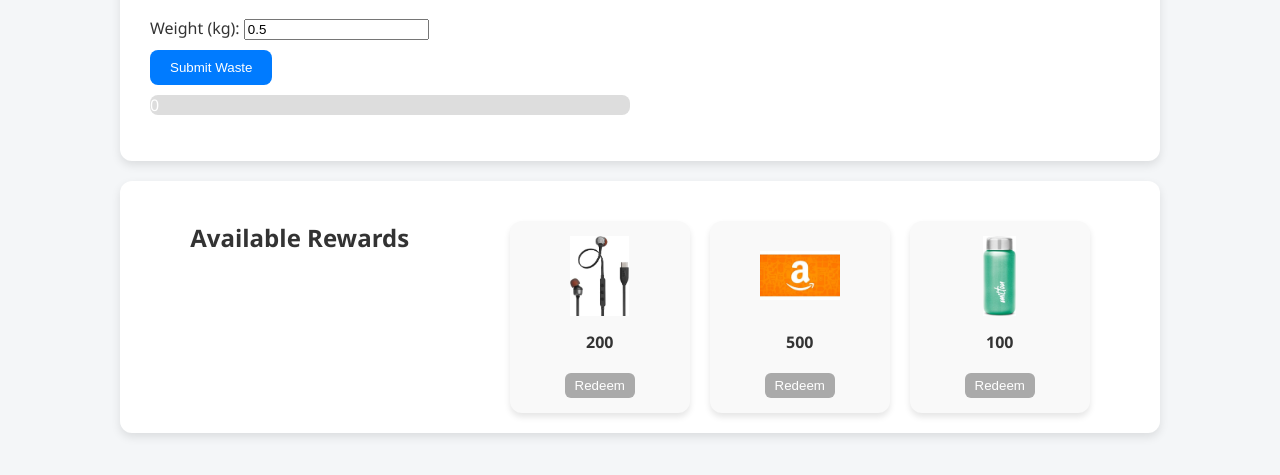
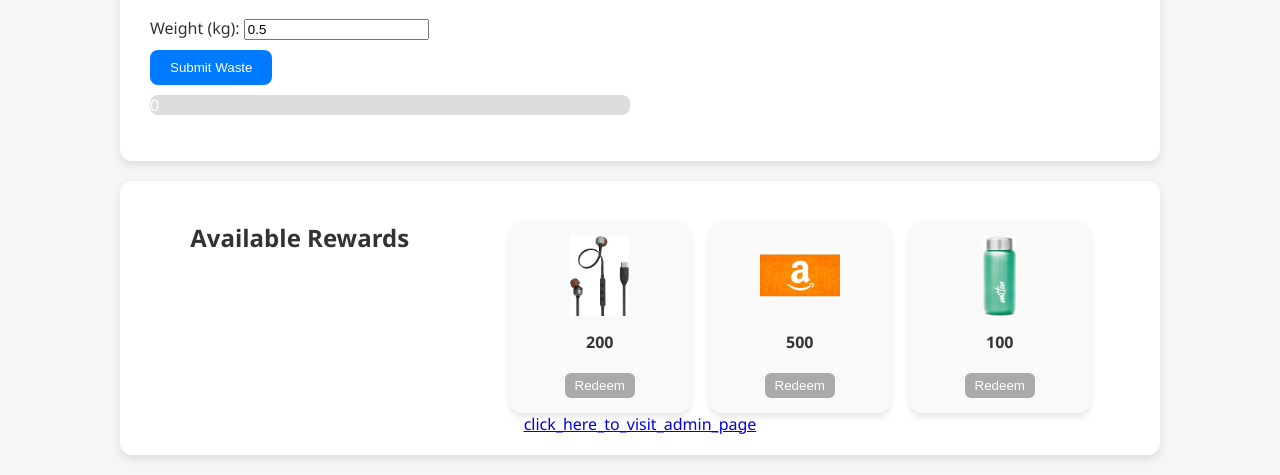
Before and after one commit to TarushBajpai/reward-bin-prototype, a plain HTML site: page index.html in a window 1280 px wide. Shown: the part 592-1067 px from the top of the page. Before the commit the page ends 1045 px from the top, so only its background shows below. Drawn offline with Linux system fonts and the light colour scheme.

Commit message:
Updated index.html

```diff
--- a/index.html
+++ b/index.html
@@ -80,7 +80,9 @@
             <button class="redeem-btn" disabled>Redeem</button>
         </div>
     </div>
+    <center><div><a href="admin.html">click_here_to_visit_admin_page</a></div></center>
 </div>
+
 
 
 <script src="script.js"></script>
```
